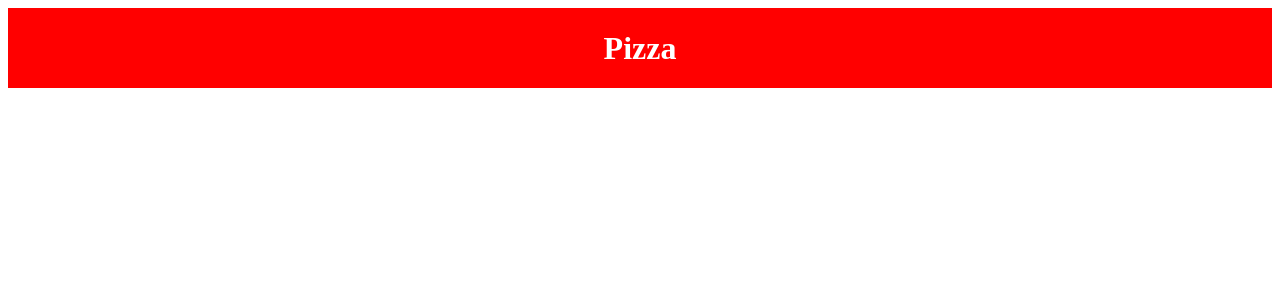
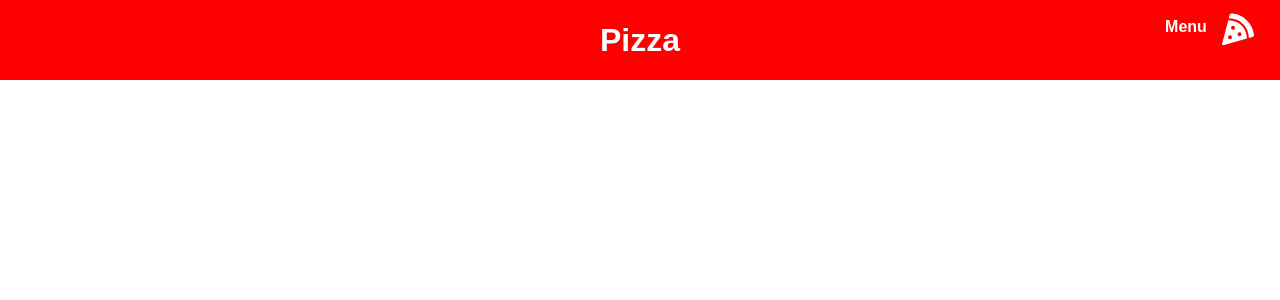
Before and after one commit to Jonghan-park/React_pizza, a React (Create React App) app in the folder front-pizza/: page / in a window 1280 px wide. Shown: the top 300 px of the page. Built offline with nearby package versions, Linux system fonts and the light colour scheme.

Commit message:
Create global style

```diff
--- a/front-pizza/src/App.js
+++ b/front-pizza/src/App.js
@@ -1,11 +1,13 @@
 import React from 'react';
 import Navbar from './components/Navbar';
 import { BrowserRouter as Router} from 'react-router-dom';
+import { GlobalStyle } from './globalStyles';
 
 function App() {
   return (
 
     <Router>
+      <GlobalStyle />
       <Navbar />
   </Router>
 
--- a/front-pizza/src/components/Navbar/index.js
+++ b/front-pizza/src/components/Navbar/index.js
@@ -1,11 +1,15 @@
 import React from 'react'
-import { Nav, NavLink } from './NavbarElements'
+import { Nav, NavLink, NavIcon, Bars } from './NavbarElements'
 
 const Navbar = () => {
   return (
     <>
       <Nav>
         <NavLink to='/'>Pizza</NavLink>
+        <NavIcon>
+          <p>Menu</p>
+          <Bars />
+        </NavIcon>
       </Nav>
     </>
   );
--- /dev/null
+++ b/front-pizza/src/globalStyles.js
@@ -0,0 +1,10 @@
+import { createGlobalStyle  } from "styled-components";
+
+export const GlobalStyle = createGlobalStyle`
+  *{
+    box-sizing: border-box;
+    margin: 0;
+    padding: 0;
+    font-family: 'Kanit', sans-serif;
+  }
+`
```
